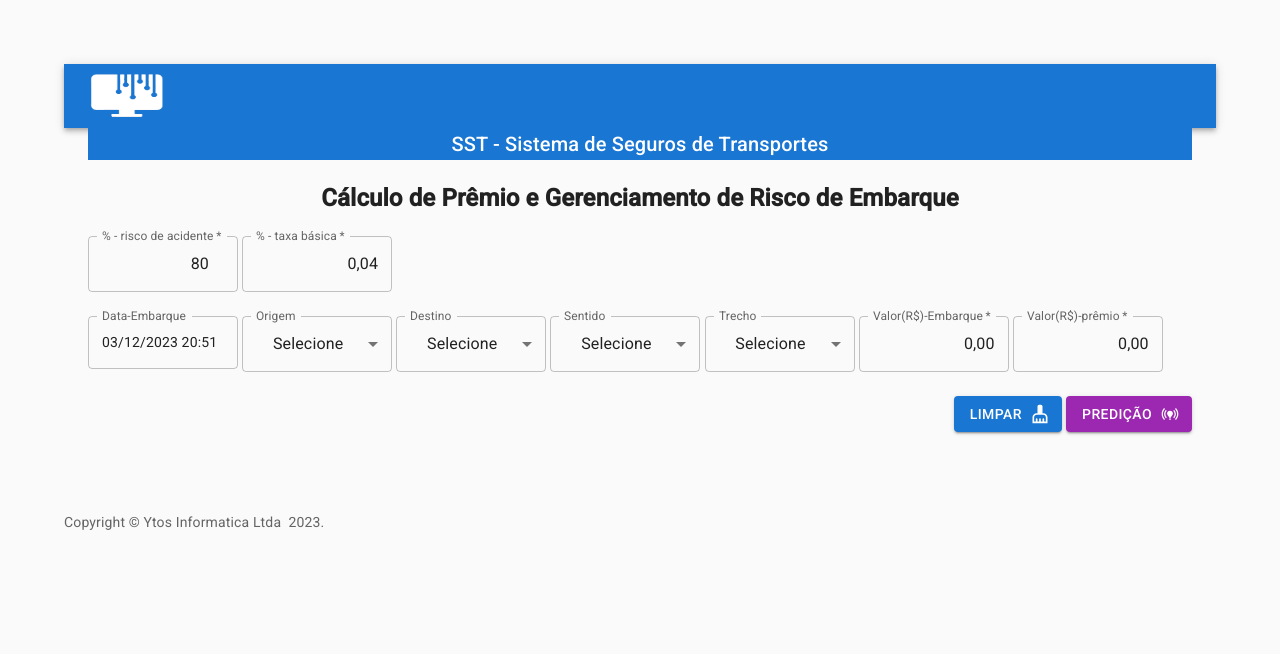
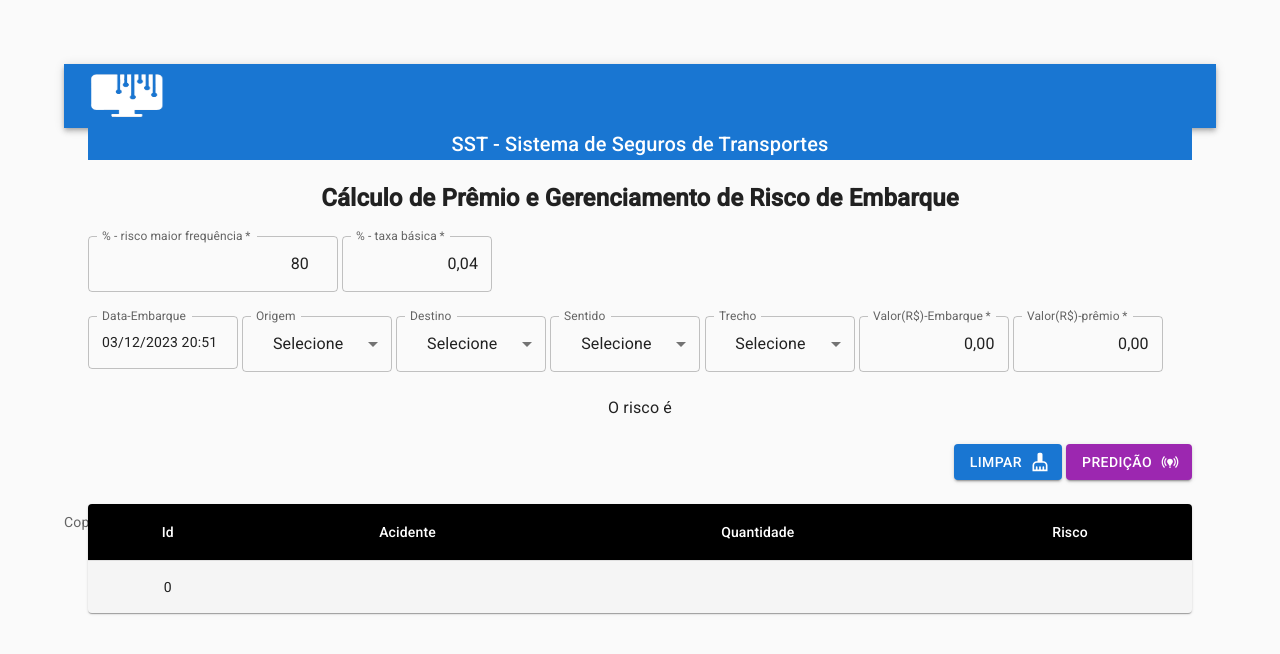
Before and after one commit to Etyonamine/puc-rio-mvp-sprint-04-front-end, a React (Vite) app in the folder transportes-app-react/: page / in a window 1280 px wide. Shown: the top 654 px of the page. Built offline with nearby package versions, Linux system fonts and the light colour scheme.

Commit message:
ajustes na tabela

```diff
--- a/transportes-app-react/src/components/Averbacao/CalculoEmbarque.jsx
+++ b/transportes-app-react/src/components/Averbacao/CalculoEmbarque.jsx
@@ -8,13 +8,22 @@ import {
     DialogContent,
     DialogContentText,
     DialogTitle,
+    Divider,
     FormControl,
+    Paper,
+    Table,
+    TableBody,
     TextField,
+    TableContainer,
+    TableHead,
+    TableRow,
     InputLabel,
     MenuItem,
-    Select
-
+    Select,
+    Stack,
+    styled
 } from '@mui/material';
+import TableCell, { tableCellClasses } from '@mui/material/TableCell';
 import { LocalizationProvider } from '@mui/x-date-pickers/LocalizationProvider';
 import { AdapterDayjs } from '@mui/x-date-pickers/AdapterDayjs';
 import { DateTimeField } from '@mui/x-date-pickers/DateTimeField';
@@ -22,6 +31,7 @@ import dayjs from 'dayjs';
 import 'dayjs/locale/pt-br'
 import CleanIcon from '@mui/icons-material/CleaningServices';
 import PredicaoIcon from '@mui/icons-material/OnlinePrediction';
+
 
 const CalculoEmbarque = () => {
 
@@ -32,11 +42,35 @@ const CalculoEmbarque = () => {
     const [codigoSentido, setCodigoSentido] = React.useState('0');
     const [codigoTrecho, setCodigoTrecho] = React.useState('0');
     const [percentualRisco, setPercentualRisco] = React.useState('80');
+    const [codigoRisco, setCodigoRisco] = React.useState(0);
     const [percentualTaxaBasica] = React.useState('0,04')
     const [valorPremio, setValorPremio] = React.useState('0,00')
-    const [acidentesRiscosEncontrados, setListaAcidentesRiscos] = React.useState([])
+    const [acidentesRiscosEncontrados, setListaAcidentesRiscos] = React.useState([{"id": "0","acidente":'', "risco" : '', "total" : ''}])
+    const [urlBase] = React.useState(`${import.meta.env.VITE_URL_API_PREDICAO}`);
+    const [descricaoRisco,setDescricaoRisco] = React.useState('');
 
     /* @@@@@@@@@@@@@@@@@@@@@@@@@@@@@ Rotinas @@@@@@@@@@@@@@@@@@@@@@@@@@@@@@@@@@@@@@@@@*/
+
+
+    const StyledTableCell = styled(TableCell)(({ theme }) => ({
+        [`&.${tableCellClasses.head}`]: {
+            backgroundColor: theme.palette.common.black,
+            color: theme.palette.common.white,
+        },
+        [`&.${tableCellClasses.body}`]: {
+            fontSize: 14,
+        },
+    }));
+
+    const StyledTableRow = styled(TableRow)(({ theme }) => ({
+        '&:nth-of-type(odd)': {
+            backgroundColor: theme.palette.action.hover,
+        },
+        // hide last border
+        '&:last-child td, &:last-child th': {
+            border: 0,
+        },
+    }));
 
     useEffect(() => {
         if (valorEmbarque != '0,00' || valorEmbarque !=''){
@@ -44,6 +78,8 @@ const CalculoEmbarque = () => {
         }
 
     },[valorEmbarque]);
+
+
 
     //limpar campos
     const LimparCampos = () => {
@@ -54,25 +90,120 @@ const CalculoEmbarque = () => {
         setCodigoSentido('0');
         setCodigoTrecho('0');
         setValorEmbarque('0,00');
+        setCodigoRisco(0);
+        identifica_classe_risco();
+        setListaAcidentesRiscos([]);
+
+    }
+
+    const setPredicao = ()=>{
+
+        try {
+
+            //valida se as informações estao preenchidas
+            if (dataEntrada == undefined){
+                alert('Por favor, informe a data de embarque!')
+                return;
+            }
+            if(codigoSentido ==='0' ){
+                alert('Por favor, informe o sentido da viagem!')
+                return;
+            }
+
+            if(codigoTrecho ==='0' ){
+                alert('Por favor, informe o trecho da viagem!')
+                return;
+            }
+            if(valorEmbarque =='0,00' || valorEmbarque ===undefined){
+                alert('Por favor, informe o valor de embarque!')
+                return;
+            }
+
+            let url_predicao = urlBase + '/predicao';
+            const data = new FormData();
+            data.append("dia",  getDiaSelecionado());
+            data.append("mes", getMesSelecionado());
+            data.append("id_sentido", codigoSentido);
+            data.append("id_trecho", codigoTrecho);
+            data.append("percentual_risco", (percentualRisco/100));
+
+            fetch(url_predicao,
+                {
+                    method: 'POST',
+                    body: data
+                })
+                .then(response => response.json())
+                .then(responseData => {
+                    let codigo = responseData.id_risco;
+                    setCodigoRisco(codigo);
+                    setDescricaoRisco(identifica_classe_risco());
+                    getLista();
+
+                })
+                .catch(error => {
+                    console.error(error);
+                    return Promise.reject(error);
+                });
+
+        } catch (error) {
+            if (error.message === "Failed to fetch")
+            {
+                 // get error message from body or default to response status
+                 alert('A comunicação com os serviços de predição de Acidentes está com problemas!');
+                 return Promise.reject(error);
+            }
+
+        }
+
     }
 
     const getLista = () => {
+        let dia = getDiaSelecionado();
+        let mes = getMesSelecionado();
+        if (codigoTrecho === 0 || codigoSentido===0){
+            return
+        }
+        let url_consulta = urlBase + `/acidentes_riscos?dia=${dia}&mes=${mes}&id_trecho=${codigoTrecho}&id_sentido=${codigoSentido}`;
 
-        let dia =24;
-        let mes = 6;
-
-
-        fetch(`${import.meta.env.VITE_URL_API_PREDICAO}/acidentes_riscos?dia=${dia}&mes=${mes}&id_trecho=${codigoTrecho}&id_sentido=${codigoSentido}`)
+        fetch(url_consulta)
             .then(response => response.json())
-            .then(responseData => setListaAcidentesRiscos(responseData.lista))
+            .then(responseData =>{
+                if (responseData.lista!==undefined){
+                    setListaAcidentesRiscos(responseData.lista);
+                }
+            })
             .catch(error => {
                 if (error.message === "Failed to fetch") {
                     // get error message from body or default to response status
-                    alert('A comunicação com o serviço de consulta de Modelo de Veículos está com problemas!');
+                    alert('A comunicação com o serviço de consulta de Modelo de acidentes está com problemas!');
                 }
                 setListaAcidentesRiscos([]);
                 console.log(error);
             });
+    }
+
+    const identifica_classe_risco = () =>{
+        switch(codigoRisco) {
+            case 1:
+              return 'Baixo';
+            case 2:
+              return 'Médio';
+            case 3:
+              return 'Alto';
+            default:
+              return 'Não identificado';
+          }
+    }
+
+    //recupera o mes informado
+    const getMesSelecionado = ()=>{
+        return new Date(dataEntrada.toISOString()).getMonth();
+    }
+
+    //recupera o dia informado
+    const getDiaSelecionado = ()=>{
+
+        return new Date(dataEntrada.toISOString()).getDate();
     }
 
     //origem
@@ -99,8 +230,9 @@ const CalculoEmbarque = () => {
     //calcular o premio
     const calcular_premio_viagem = () =>{
 
+        let percentual_recalculado =  parseFloat( percentualTaxaBasica.replace(',','.'))/100;
 
-        let valorCalculado = parseFloat( percentualTaxaBasica.replace(',','.')) * parseFloat( valorEmbarque.replace(',','.'));
+        let valorCalculado = parseFloat(percentual_recalculado) * parseFloat( valorEmbarque.replace(',','.'));
 
         setValorPremio(valorCalculado.toFixed(2).replace('.',','))
     }
@@ -118,11 +250,11 @@ const CalculoEmbarque = () => {
                 sx={{ display: 'flex', justifyContent: 'flex-start' }}
             >
                 {/* percentual de ocorrencias de acidentes ***************************************************** */}
-                <FormControl sx={{ width: 150, textAlign: 'center' }}>
+                <FormControl sx={{ width: 250, textAlign: 'center' }}>
                     <TextField
                         required
                         id="outlined-helperText"
-                        label="% - risco de acidente"
+                        label="% - risco maior frequência"
                         labelrequired="*"
                         value={percentualRisco}
                         onChange={(e) => setPercentualRisco(e.target.value)}
@@ -130,7 +262,8 @@ const CalculoEmbarque = () => {
                         inputProps={{
                             maxLength: 3,
                             fontSize: 10,
-                            style: { textAlign: 'right' }
+                            style: { textAlign: 'right' },
+                            disabled: true
                         }}
                     />
                 </FormControl>
@@ -294,6 +427,13 @@ const CalculoEmbarque = () => {
                 </FormControl>
             </Box>
             <br />
+            <Box
+                component='div'
+                sx={{justifyContent: 'flex-start' }}
+            >
+                O risco é {descricaoRisco}
+            </Box>
+            <br />
             {/* ********************** Botões  ******************************** */}
             <Box
                 component='div'
@@ -312,12 +452,59 @@ const CalculoEmbarque = () => {
                 <Button
                     variant="contained"
                     endIcon={<PredicaoIcon />}
-                    onClick={getLista}
+                    onClick={setPredicao}
                     color = 'secondary'
                 >
                     Predição
                 </Button>
             </Box>
+            <br />
+            {/* TABELA  ********************************************************************************** */}
+            <Box
+                component="div"
+            >
+                <TableContainer component={Paper}>
+                    <Table sx={{ minWidth: 650 }} aria-label="lista">
+                        <TableHead sx={{ height: 40 }}>
+                            <TableRow>
+                                <StyledTableCell align="center">Id</StyledTableCell>
+                                <StyledTableCell align="center">Acidente</StyledTableCell>
+                                <StyledTableCell align="center">Quantidade</StyledTableCell>
+                                <StyledTableCell align="center">Risco</StyledTableCell>
+                            </TableRow>
+                        </TableHead>
+
+                        <TableBody >
+                            {
+                                acidentesRiscosEncontrados.map((row) => (
+                                    <StyledTableRow
+                                        key={row.id}
+                                        sx={{ '&:last-child td, &:last-child th': { border: 0 }, height: 40 }}
+                                    >
+                                        <StyledTableCell align='center'
+                                            component="th"
+                                            scope="row"
+                                            divider={<Divider orientation="vertical" flexItem />}
+                                        >
+                                            {row.id}
+                                        </StyledTableCell>
+                                        <StyledTableCell align='center'>
+                                            {row.acidente}
+                                        </StyledTableCell>
+                                        <StyledTableCell align='center'>
+                                            {row.total}
+                                        </StyledTableCell>
+                                        <StyledTableCell align='center'>
+                                            {row.risco}
+                                        </StyledTableCell>
+                                    </StyledTableRow>
+                                )
+                                )
+                            }
+                        </TableBody>
+                    </Table>
+                </TableContainer>
+            </Box>
         </div>
     )
 }
```
